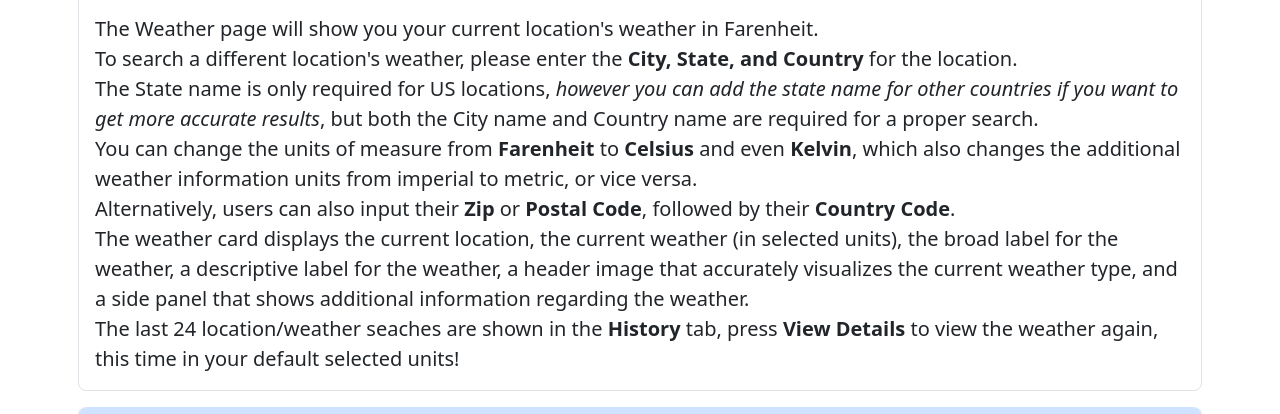
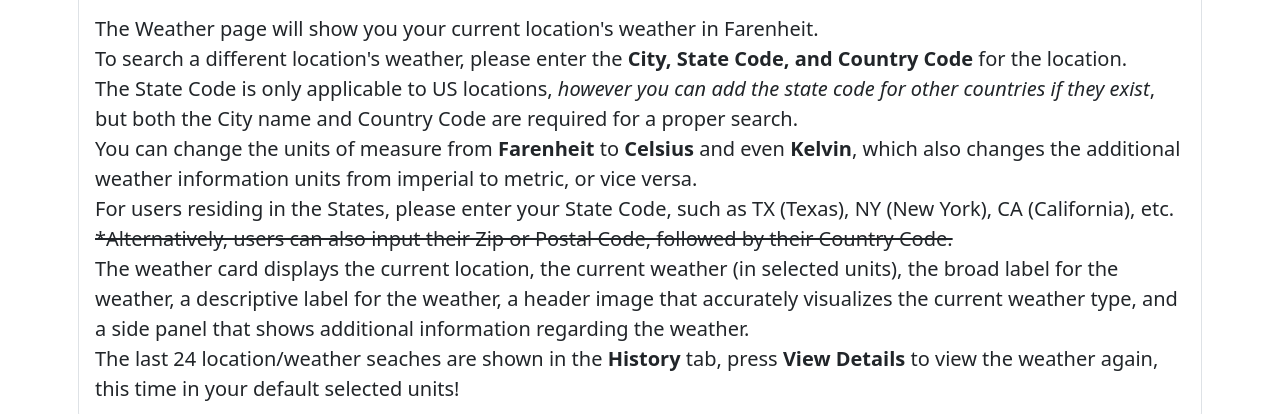
Before and after one commit to Retrochain/WeatherApp, a website with bundled scripts: page help.html in a window 1280 px wide. Shown: the part 230-644 px from the top of the page. Built offline with nearby package versions, Linux system fonts and the light colour scheme.

Commit message:
Update help.html

```diff
--- a/help.html
+++ b/help.html
@@ -102,21 +102,24 @@
               The Weather page will show you your current location's weather in
               Farenheit.<br />
               To search a different location's weather, please enter the
-              <b>City, State, and Country</b> for the location. <br />
-              The State name is only required for US locations,
+              <b>City, State Code, and Country Code</b> for the location. <br />
+              The State Code is only applicable to US locations,
               <i
-                >however you can add the state name for other countries if you want
-                to get more accurate results</i
-              >, but both the City name and Country name are required for a
+                >however you can add the state code for other countries if they
+                exist</i
+              >, but both the City name and Country Code are required for a
               proper search.
               <br />
               You can change the units of measure from <b>Farenheit</b> to
               <b>Celsius</b> and even <b>Kelvin</b>, which also changes the
               additional weather information units from imperial to metric, or
               vice versa. <br />
-              Alternatively, users can also input their <b>Zip</b> or <b>Postal Code</b>,
-              followed by their <b>Country Code</b>.
-              <br />
+              For users residing in the States, please enter your State Code,
+              such as TX (Texas), NY (New York), CA (California), etc.<br />
+              <del
+                >*Alternatively, users can also input their Zip or Postal Code,
+                followed by their Country Code.</del
+              ><br />
               The weather card displays the current location, the current
               weather (in selected units), the broad label for the weather, a
               descriptive label for the weather, a header image that accurately
```
